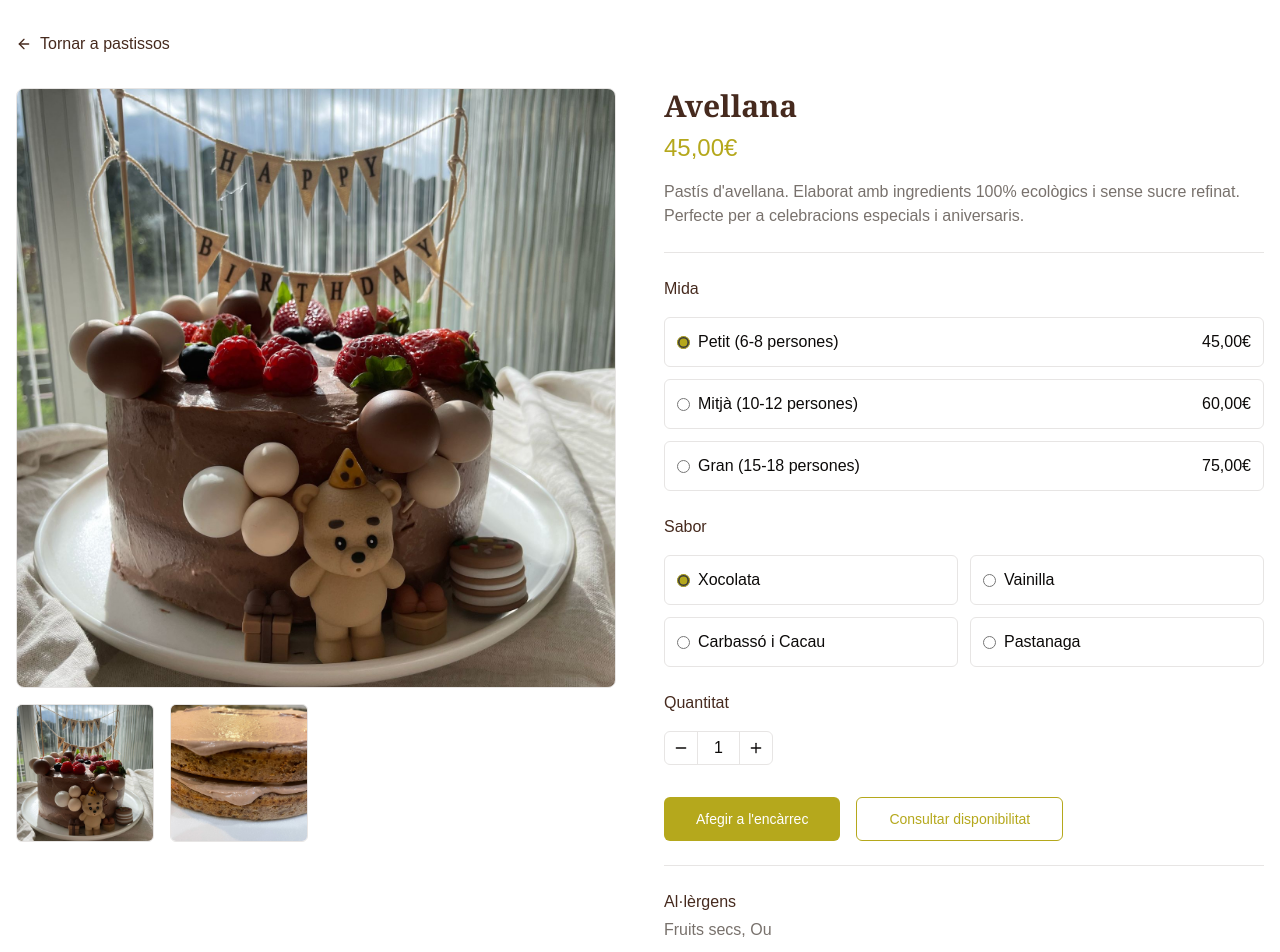
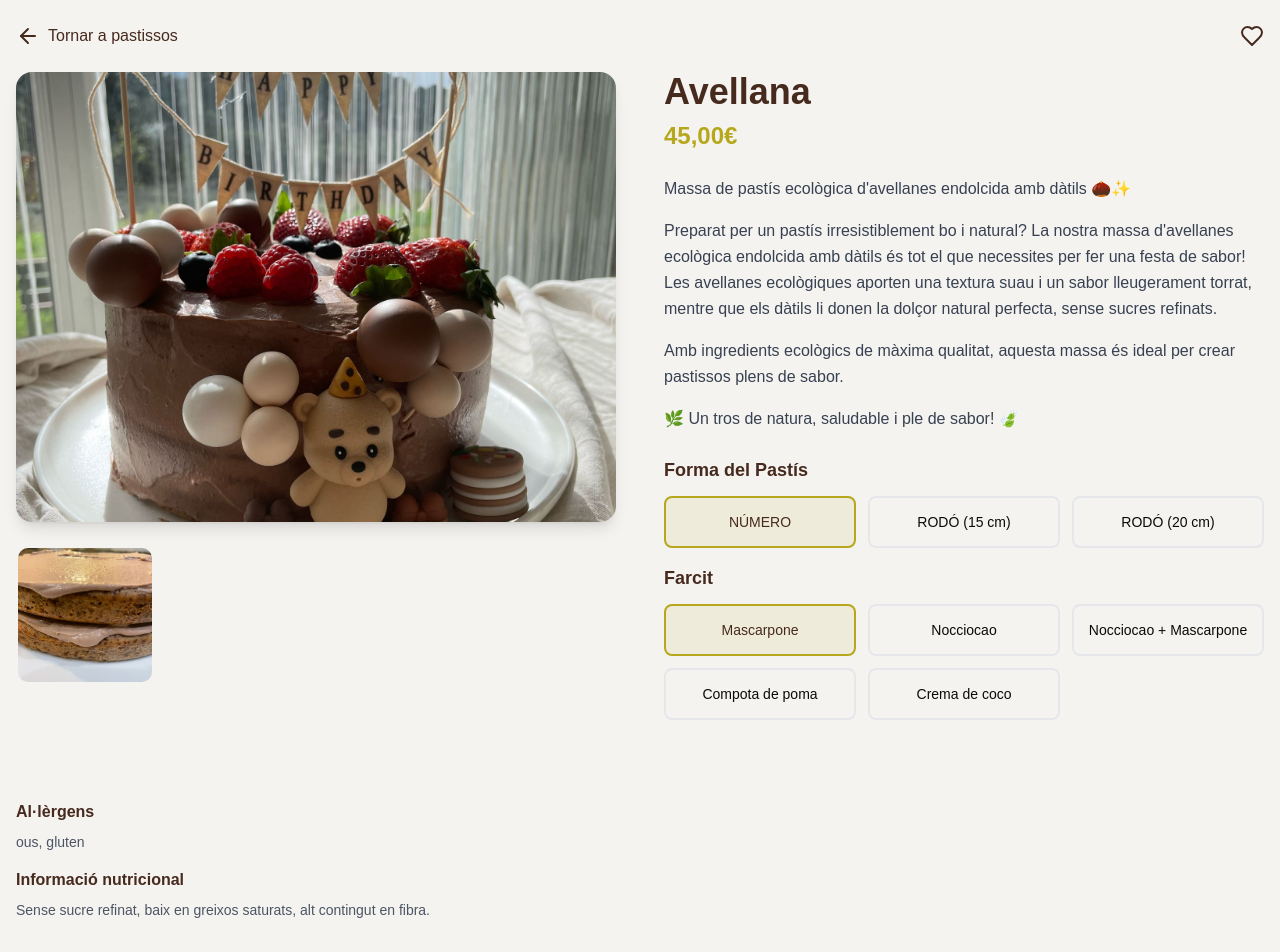
Before and after one commit to oriolbernal/datilbyhelen, a Next.js app: page /cakes/pastis-avellana in a window 1280 px wide. Shown: the top 952 px of the page. Built offline with nearby package versions, Linux system fonts and the light colour scheme; a web font is replaced by a local one.

Commit message:
core: selector de forma i farcit

```diff
--- a/app/cakes/[slug]/page.tsx
+++ b/app/cakes/[slug]/page.tsx
@@ -1,9 +1,9 @@
 import Image from "next/image";
 import Link from "next/link";
-import { ArrowLeft, Minus, Plus } from "lucide-react";
-import { Button } from "@/components/ui/button";
-import { Separator } from "@/components/ui/separator";
+import { ArrowLeft, Heart } from "lucide-react";
 import cakes from "@/data/cakes.json";
+import fillings from "@/data/fillings.json";
+import shapes from "@/data/shapes.json";
 
 export function generateStaticParams(): { slug: string }[] {
   return cakes.map((cake) => ({
@@ -11,226 +11,169 @@ export function generateStaticParams(): { slug: string }[] {
   }));
 }
 
-export default async function CakeDetailPage({
+export default function CakeDetailPage({
   params,
 }: {
-  params: Promise<{ slug: string }>;
+  params: { slug: string };
 }) {
-  const { slug } = await params;
-  const cakeDetails = cakes.find((cake) => cake.slug === slug);
-  if (!cakeDetails) {
-    return <div>Pastís no trobat</div>;
-  }
+  const cakeDetails = cakes.find((cake) => cake.slug === params.slug);
+
+  if (!cakeDetails) return <div>Pastís no trobat</div>;
+
   return (
-    <div className="min-h-screen bg-white">
-      <div className="container px-4 py-8 mx-auto">
+    <div className="bg-[#F5F3F0] min-h-screen flex flex-col">
+      <header className="container mx-auto px-4 py-6 flex justify-between items-center">
         <Link
           href="/cakes"
-          className="inline-flex items-center gap-2 text-datil-brown hover:text-datil-yellow mb-8"
+          className="group flex items-center text-datil-brown hover:text-datil-yellow transition-colors"
         >
-          <ArrowLeft className="h-4 w-4" />
-          <span>Tornar a pastissos</span>
+          <ArrowLeft className="mr-2 group-hover:-translate-x-1 transition-transform" />
+          Tornar a pastissos
         </Link>
+        <div className="flex items-center space-x-4">
+          <button className="text-datil-brown hover:text-datil-yellow transition-colors">
+            <Heart className="w-6 h-6" />
+          </button>
+        </div>
+      </header>
 
-        <div className="grid md:grid-cols-2 gap-8 lg:gap-12">
-          {/* Product Images */}
-          <div className="space-y-4">
-            <div className="relative aspect-square overflow-hidden rounded-lg border bg-white">
+      <main className="container mx-auto px-4 grid md:grid-cols-2 gap-12 flex-grow">
+        {/* Galeria de Imágenes */}
+        <div className="space-y-6">
+          <div className="relative aspect-[4/3] rounded-2xl overflow-hidden shadow-lg">
             <Image
               src={`${
                 process.env.NODE_ENV === "production" ? "/datilbyhelen" : ""
-                }${cakeDetails.images[0] || "/placeholder.svg"}`}
+              }${cakeDetails.images[0]}`}
               alt={cakeDetails.name}
               fill
-                className="object-cover"
+              className="object-cover transition-transform hover:scale-105 duration-500"
               priority
             />
           </div>
+
           <div className="grid grid-cols-4 gap-4">
-              {cakeDetails.images.map((image, index) => (
+            {cakeDetails.images.slice(1, 5).map((image, index) => (
               <div
                 key={index}
-                  className="relative aspect-square overflow-hidden rounded-md border bg-white"
+                className="aspect-square rounded-xl overflow-hidden border-2 border-transparent hover:border-datil-yellow transition-all"
               >
                 <Image
                   src={`${
-                      process.env.NODE_ENV === "production"
-                        ? "/datilbyhelen"
-                        : ""
-                    }${image || "/placeholder.svg"}`}
-                    alt={`${cakeDetails.name} - Vista ${index + 1}`}
-                    fill
-                    className="object-cover"
+                    process.env.NODE_ENV === "production" ? "/datilbyhelen" : ""
+                  }${image}`}
+                  alt={`Detalle ${index + 1}`}
+                  width={200}
+                  height={200}
+                  className="w-full h-full object-cover hover:scale-110 transition-transform"
                 />
               </div>
             ))}
           </div>
         </div>
 
-          {/* Product Info */}
-          <div className="flex flex-col">
-            <h1 className="font-serif text-3xl font-bold text-datil-brown">
+        {/* Información del Producto */}
+        <div className="space-y-6">
+          <div className="space-y-2">
+            <h1 className="text-4xl font-bold text-datil-brown">
               {cakeDetails.name}
             </h1>
-            <p className="text-2xl font-medium text-datil-yellow mt-2">
+
+            <p className="text-2xl font-semibold text-datil-yellow">
               {cakeDetails.price}
             </p>
-            <p className="mt-4 text-muted-foreground">
-              {cakeDetails.description}
+          </div>
+
+          <p className="text-gray-600 leading-relaxed">
+            {cakeDetails.description.map((paragraph, index) => (
+              <p key={index} className="text-gray-700 mb-4 leading-relaxed">
+                {paragraph}
+              </p>
+            ))}
           </p>
 
-            <Separator className="my-6" />
-
-            {/* Size Selection */}
           <div className="space-y-4">
-              <h3 className="font-medium text-datil-brown">Mida</h3>
-              <div className="grid gap-3">
-                {cakeDetails.sizes.map((size, index) => (
-                  <div
+            <div>
+              <h3 className="text-lg font-semibold text-datil-brown mb-3">
+                Forma del Pastís
+              </h3>
+              <div className="grid grid-cols-3 gap-3">
+                {shapes.map((shape, index) => (
+                  <label
                     key={index}
-                    className="flex items-center justify-between border rounded-md p-3 cursor-pointer hover:border-datil-yellow"
-                  >
-                    <label
-                      htmlFor={`size-${index}`}
-                      className="flex items-center cursor-pointer w-full"
+                    className={`
+                      border-2 rounded-lg p-3 text-center cursor-pointer transition-all
+                      ${
+                        index === 0
+                          ? "border-datil-yellow bg-datil-yellow/10 text-datil-brown"
+                          : "border-gray-200 hover:border-datil-yellow"
+                      }
+                    `}
                   >
                     <input
                       type="radio"
-                        id={`size-${index}`}
-                        name="size"
-                        className="mr-2 accent-datil-yellow"
+                      name="shape"
+                      className="hidden"
                       defaultChecked={index === 0}
                     />
-                      <span>{size.name}</span>
+                    <span className="text-sm">{shape.name}</span>
                   </label>
-                    <span className="font-medium">{size.price}</span>
-                  </div>
                 ))}
               </div>
             </div>
 
-            <div className="mt-6 space-y-4">
-              <h3 className="font-medium text-datil-brown">Sabor</h3>
-              <div className="grid grid-cols-2 gap-3">
-                {cakeDetails.flavors.map((flavor, index) => (
-                  <div
+            <div>
+              <h3 className="text-lg font-semibold text-datil-brown mb-3">
+                Farcit
+              </h3>
+              <div className="grid grid-cols-3 gap-3">
+                {fillings.map((filling, index) => (
+                  <label
                     key={index}
-                    className="flex items-center border rounded-md p-3 cursor-pointer hover:border-datil-yellow"
-                  >
-                    <label
-                      htmlFor={`flavor-${index}`}
-                      className="flex items-center cursor-pointer w-full"
+                    className={`
+                      border-2 rounded-lg p-3 text-center cursor-pointer transition-all
+                      ${
+                        index === 0
+                          ? "border-datil-yellow bg-datil-yellow/10 text-datil-brown"
+                          : "border-gray-200 hover:border-datil-yellow"
+                      }
+                    `}
                   >
                     <input
                       type="radio"
-                        id={`flavor-${index}`}
-                        name="flavor"
-                        className="mr-2 accent-datil-yellow"
+                      name="filling"
+                      className="hidden"
                       defaultChecked={index === 0}
                     />
-                      <span>{flavor}</span>
+                    <span className="text-sm">{filling.name}</span>
                   </label>
-                  </div>
-                ))}
-              </div>
-            </div>
-
-            <div className="mt-6 space-y-4">
-              <h3 className="font-medium text-datil-brown">Quantitat</h3>
-              <div className="flex items-center border rounded-md w-fit">
-                <button
-                  className="p-2 border-r"
-                  aria-label="Disminuir quantitat"
-                >
-                  <Minus className="h-4 w-4" />
-                </button>
-                <span className="px-4">1</span>
-                <button
-                  className="p-2 border-l"
-                  aria-label="Augmentar quantitat"
-                >
-                  <Plus className="h-4 w-4" />
-                </button>
-              </div>
-            </div>
-
-            <div className="mt-8 flex flex-col sm:flex-row gap-4">
-              <Button
-                className="bg-datil-yellow hover:bg-datil-yellow/90 text-white"
-                size="lg"
-              >
-                Afegir a l&apos;encàrrec
-              </Button>
-              <Button
-                variant="outline"
-                className="border-datil-yellow text-datil-yellow hover:bg-datil-yellow/10"
-                size="lg"
-              >
-                Consultar disponibilitat
-              </Button>
-            </div>
-
-            <Separator className="my-6" />
-
-            {/* Additional Info */}
-            <div className="space-y-4">
-              <div>
-                <h3 className="font-medium text-datil-brown">Al·lèrgens</h3>
-                <p className="text-muted-foreground mt-1">
-                  {cakeDetails.allergens.join(", ")}
-                </p>
-              </div>
-              <div>
-                <h3 className="font-medium text-datil-brown">
-                  Informació nutricional
-                </h3>
-                <p className="text-muted-foreground mt-1">
-                  {cakeDetails.nutritionalInfo}
-                </p>
-              </div>
-            </div>
-          </div>
-        </div>
-
-        {/* Product Description */}
-        <div className="mt-12">
-          <h2 className="font-serif text-2xl font-bold text-datil-brown mb-4">
-            Descripció del producte
-          </h2>
-          <div className="prose max-w-none text-muted-foreground">
-            {cakeDetails.longDescription.map((paragraph, index) => (
-              <p key={index} className="mb-4">
-                {paragraph}
-              </p>
-            ))}
-          </div>
-        </div>
-
-        {/* Related Products */}
-        <div className="mt-16">
-          <h2 className="font-serif text-2xl font-bold text-datil-brown mb-6">
-            També et pot interessar
-          </h2>
-          <div className="grid grid-cols-2 md:grid-cols-4 gap-4">
-            {[1, 2, 3, 4].map((item) => (
-              <Link key={item} href="#" className="group">
-                <div className="relative aspect-square overflow-hidden rounded-md bg-gray-100 mb-2">
-                  <Image
-                    src="/images/products.png"
-                    alt="Pastís relacionat"
-                    fill
-                    className="object-cover transition-transform group-hover:scale-105"
-                  />
-                </div>
-                <h3 className="font-medium text-datil-brown group-hover:text-datil-yellow">
-                  Pastís de Fruites
-                </h3>
-                <p className="text-sm text-datil-yellow">35,00€</p>
-              </Link>
                 ))}
               </div>
             </div>
           </div>
         </div>
+      </main>
+
+      {/* Descripción Expandida */}
+      <section className="container mx-auto px-4 mt-12 mb-12">
+        {/* Alérgenos e Información Nutricional */}
+        <div className="mt-8 space-y-4">
+          <div>
+            <h4 className="font-semibold text-datil-brown mb-2">Al·lèrgens</h4>
+            <p className="text-sm text-gray-600">
+              {cakeDetails.allergens.join(", ")}
+            </p>
+          </div>
+          <div>
+            <h4 className="font-semibold text-datil-brown mb-2">
+              Informació nutricional
+            </h4>
+            <p className="text-sm text-gray-600">
+              {cakeDetails.nutritionalInfo}
+            </p>
+          </div>
+        </div>
+      </section>
+    </div>
   );
 }
--- a/data/cakes.json
+++ b/data/cakes.json
@@ -4,23 +4,24 @@
     "name": "Bàsic",
     "slug": "pastis-basic",
     "price": "45,00€",
-    "description": "Pastís bàsic. Elaborat amb ingredients 100% ecològics i sense sucre refinat. Perfecte per a celebracions especials i aniversaris.",
-    "longDescription": [
-      "El nostre pastís bàsic és una delícia per als amants del dolç saludable. Elaborat amb cacau pur i endolcit amb dàtils, ofereix un sabor intens sense els efectes negatius del sucre refinat.",
-      "És un pa de pessic esponjós i humit que et sorprendrà.",
-      "Tots els nostres ingredients són 100% ecològics i de proximitat, seleccionats amb cura per garantir la màxima qualitat i sabor."
+    "description": [
+      "Si penses que menjar saludable vol dir renunciar al plaer, és que encara no has provat la nostra massa de pastís ecològica! Endolcida amb dàtils 100% naturals, aconsegueix aquell toc dolç sense una sola cullerada de sucre refinat.",
+      "Elaborada amb ingredients ecològics de primera qualitat, aquesta massa és suau, esponjosa i irresistible. Perfecta per a qualsevol tipus de farcit, personalitza el teu pastís!",
+      "🌿 Sense artificis, sense sucre refinat… només sabor pur i ecològic! 🍃"
     ],
     "images": [
       "/images/cakes/gabriela_1.jpeg",
       "/images/cakes/gabriela_2.jpeg"
     ],
-    "sizes": [
+    "sizes": ["1", "2", "3"],
+    "sizes2": [
       { "name": "Petit (6-8 persones)", "price": "45,00€" },
       { "name": "Mitjà (10-12 persones)", "price": "60,00€" },
       { "name": "Gran (15-18 persones)", "price": "75,00€" }
     ],
+    "fillings": ["1", "2", "3", "4", "5"],
     "flavors": ["Xocolata", "Vainilla", "Carbassó i Cacau", "Pastanaga"],
-    "allergens": ["Fruits secs", "Ou"],
+    "allergens": ["ous", "gluten"],
     "nutritionalInfo": "Sense sucre refinat, baix en greixos saturats, alt contingut en fibra."
   },
   {
@@ -28,20 +29,17 @@
     "name": "Avellana",
     "slug": "pastis-avellana",
     "price": "45,00€",
-    "description": "Pastís d'avellana. Elaborat amb ingredients 100% ecològics i sense sucre refinat. Perfecte per a celebracions especials i aniversaris.",
-    "longDescription": [
-      "El nostre pastís d'avellana és una delícia per als amants del dolç saludable. Elaborat amb cacau pur i endolcit amb dàtils, ofereix un sabor intens sense els efectes negatius del sucre refinat.",
-      "És un pa de pessic esponjós i humit que et sorprendrà.",
-      "Tots els nostres ingredients són 100% ecològics i de proximitat, seleccionats amb cura per garantir la màxima qualitat i sabor."
+    "description": [
+      "Massa de pastís ecològica d'avellanes endolcida amb dàtils 🌰✨",
+      "Preparat per un pastís irresistiblement bo i natural? La nostra massa d'avellanes ecològica endolcida amb dàtils és tot el que necessites per fer una festa de sabor! Les avellanes ecològiques aporten una textura suau i un sabor lleugerament torrat, mentre que els dàtils li donen la dolçor natural perfecta, sense sucres refinats.",
+      "Amb ingredients ecològics de màxima qualitat, aquesta massa és ideal per crear pastissos plens de sabor.",
+      "🌿 Un tros de natura, saludable i ple de sabor! 🍃"
     ],
     "images": ["/images/cakes/sienna_1.jpeg", "/images/cakes/sienna_2.jpeg"],
-    "sizes": [
-      { "name": "Petit (6-8 persones)", "price": "45,00€" },
-      { "name": "Mitjà (10-12 persones)", "price": "60,00€" },
-      { "name": "Gran (15-18 persones)", "price": "75,00€" }
-    ],
+    "sizes": ["1", "2", "3"],
+    "fillings": ["1", "2", "3", "4", "5"],
     "flavors": ["Xocolata", "Vainilla", "Carbassó i Cacau", "Pastanaga"],
-    "allergens": ["Fruits secs", "Ou"],
+    "allergens": ["ous", "gluten"],
     "nutritionalInfo": "Sense sucre refinat, baix en greixos saturats, alt contingut en fibra."
   },
   {
@@ -49,20 +47,17 @@
     "name": "Pastanaga",
     "slug": "pastis-pastanaga",
     "price": "45,00€",
-    "description": "Pastís de pastanaga. Elaborat amb ingredients 100% ecològics i sense sucre refinat. Perfecte per a celebracions especials i aniversaris.",
-    "longDescription": [
-      "El nostre pastís de pastanaga és una delícia per als amants del dolç saludable. Elaborat amb cacau pur i endolcit amb dàtils, ofereix un sabor intens sense els efectes negatius del sucre refinat.",
-      "És un pa de pessic esponjós i humit que et sorprendrà.",
-      "Tots els nostres ingredients són 100% ecològics i de proximitat, seleccionats amb cura per garantir la màxima qualitat i sabor."
+    "description": [
+      "Massa de pastís ecològica de pastanaga endolcida amb dàtils 🥕✨",
+      "Prepara’t per a una explosió de sabor natural amb la nostra massa de pastís ecològica de pastanaga, endolcida amb dàtils que aporten una dolçor delicada i totalment natural, sense necessitat de sucres refinats. Aquesta combinació perfecta de pastanaga fresca i dàtils crea una textura suau i humida, perfecte pel teu pastís.",
+      "Feta amb ingredients ecològics i farines integrals de la millor qualitat, aquesta massa és ideal per a un pastís saludable i ple de sabor.",
+      "🌿 Gaudeix d’un pastís dolç, nutritiu i totalment ecològic, com si vingués directament de la natura! 🍃"
     ],
     "images": ["/images/cakes/pastanaga.avif"],
-    "sizes": [
-      { "name": "Petit (6-8 persones)", "price": "45,00€" },
-      { "name": "Mitjà (10-12 persones)", "price": "60,00€" },
-      { "name": "Gran (15-18 persones)", "price": "75,00€" }
-    ],
+    "sizes": ["1", "2", "3"],
+    "fillings": ["1", "2", "3", "4", "5"],
     "flavors": ["Xocolata", "Vainilla", "Carbassó i Cacau", "Pastanaga"],
-    "allergens": ["Fruits secs", "Ou"],
+    "allergens": ["ous", "gluten"],
     "nutritionalInfo": "Sense sucre refinat, baix en greixos saturats, alt contingut en fibra."
   },
   {
@@ -70,11 +65,11 @@
     "name": "Carbassó i Cacau",
     "slug": "pastis-carbasso-cacau",
     "price": "45,00€",
-    "description": "Pastís de carbassó i cacau. Elaborat amb ingredients 100% ecològics i sense sucre refinat. Perfecte per a celebracions especials i aniversaris.",
-    "longDescription": [
-      "El nostre pastís de carbassó i cacau és una delícia per als amants del dolç saludable. Elaborat amb cacau pur i endolcit amb dàtils, ofereix un sabor intens sense els efectes negatius del sucre refinat.",
-      "És un pa de pessic esponjós i humit que et sorprendrà.",
-      "Tots els nostres ingredients són 100% ecològics i de proximitat, seleccionats amb cura per garantir la màxima qualitat i sabor."
+    "description": [
+      "Massa de pastís ecològica de carbassó i cacau endolcida amb dàtils 🎂🌿",
+      "Si creies que no es poden combinar verdura i xocolata, prepara’t per canviar d’opinió! La nostra massa de pastís ecològica de carbassó i cacau, endolcida amb dàtils, és una combinació inesperada però absolutament deliciosa. El carbassó aporta una textura suau i humida, mentre que el cacau ecològic li dóna aquell toc de xocolata tan irresistible, tot sense sucres refinats.",
+      "Amb ingredients ecològics de qualitat, aquesta massa és perfecta per a un pastís saludable i ple de sabor, ideal per a qui vol un postre nutritiu sense renunciar al plaer.",
+      "🌿 Un pastís sorprenent, saludable i totalment ecològic! 🍫🌱"
     ],
     "images": ["/images/cakes/julia_1.jpeg"],
     "sizes": [
@@ -82,8 +77,9 @@
       { "name": "Mitjà (10-12 persones)", "price": "60,00€" },
       { "name": "Gran (15-18 persones)", "price": "75,00€" }
     ],
+    "fillings": ["1", "2", "3", "4", "5"],
     "flavors": ["Xocolata", "Vainilla", "Carbassó i Cacau", "Pastanaga"],
-    "allergens": ["Fruits secs", "Ou"],
+    "allergens": ["ous", "gluten"],
     "nutritionalInfo": "Sense sucre refinat, baix en greixos saturats, alt contingut en fibra."
   },
   {
@@ -91,11 +87,11 @@
     "name": "Plàtan",
     "slug": "pastis-platan",
     "price": "45,00€",
-    "description": "Pastís de plàtan. Elaborat amb ingredients 100% ecològics i sense sucre refinat. Perfecte per a celebracions especials i aniversaris.",
-    "longDescription": [
-      "El nostre pastís de plàtan és una delícia per als amants del dolç saludable. Elaborat amb cacau pur i endolcit amb dàtils, ofereix un sabor intens sense els efectes negatius del sucre refinat.",
-      "És un pa de pessic esponjós i humit que et sorprendrà.",
-      "Tots els nostres ingredients són 100% ecològics i de proximitat, seleccionats amb cura per garantir la màxima qualitat i sabor."
+    "description": [
+      "Massa de pastís ecològica de plàtan 🍌✨",
+      "Descobreix la nostra massa de pastís ecològica de plàtan, una delícia natural que aporta una dolçor suau i una textura irresistiblement tendra, tot sense necessitat de sucres refinats. El plàtan madur, ple de sabor, fa que aquest pastís sigui perfecte per als amants d’un postre saludable però saborós.",
+      "Elaborada amb ingredients ecològics de màxima qualitat, aquesta massa és ideal per a pastissos lleugers, esponjosos i nutritius.",
+      "🌿 Un pastís senzill, natural i totalment ecològic, com ha de ser! 🍃"
     ],
     "images": ["/images/cakes/platan.jpg"],
     "sizes": [
@@ -103,8 +99,9 @@
       { "name": "Mitjà (10-12 persones)", "price": "60,00€" },
       { "name": "Gran (15-18 persones)", "price": "75,00€" }
     ],
+    "fillings": ["1", "2", "3", "4", "5"],
     "flavors": ["Xocolata", "Vainilla", "Carbassó i Cacau", "Pastanaga"],
-    "allergens": ["Fruits secs", "Ou"],
+    "allergens": ["ous", "gluten"],
     "nutritionalInfo": "Sense sucre refinat, baix en greixos saturats, alt contingut en fibra."
   }
 ]
--- /dev/null
+++ b/data/fillings.json
@@ -0,0 +1,27 @@
+[
+  {
+    "id": "1",
+    "name": "Mascarpone",
+    "allergens": ["lactosa"]
+  },
+  {
+    "id": "2",
+    "name": "Nocciocao",
+    "allergens": ["avellana"]
+  },
+  {
+    "id": "3",
+    "name": "Nocciocao + Mascarpone",
+    "allergens": ["lactosa", "avellana"]
+  },
+  {
+    "id": "4",
+    "name": "Compota de poma",
+    "allergens": ["fructosa"]
+  },
+  {
+    "id": "5",
+    "name": "Crema de coco",
+    "allergens": ["coco"]
+  }
+]
--- /dev/null
+++ b/data/shapes.json
@@ -0,0 +1,35 @@
+[
+  {
+    "id": "1",
+    "name": "NÚMERO",
+    "slug": "base-numerica",
+    "description": "Base amb forma de número.",
+    "sizes": [
+      { "name": "S (8-10 persones)", "price": "45,00€" },
+      { "name": "M (14-16 persones)", "price": "60,00€" },
+      { "name": "L (20-22 persones)", "price": "75,00€" }
+    ]
+  },
+  {
+    "id": "2",
+    "name": "RODÓ (15 cm)",
+    "slug": "base-rodona-m",
+    "description": "Base amb forma rodona.",
+    "sizes": [
+      { "name": "S (4-6 persones)", "price": "45,00€" },
+      { "name": "M (10-12 persones)", "price": "60,00€" },
+      { "name": "L (16-18 persones)", "price": "75,00€" }
+    ]
+  },
+  {
+    "id": "3",
+    "name": "RODÓ (20 cm)",
+    "slug": "base-rodona-l",
+    "description": "Base amb forma rodona.",
+    "sizes": [
+      { "name": "S (8-10 persones)", "price": "45,00€" },
+      { "name": "M (14-16 persones)", "price": "60,00€" },
+      { "name": "L (22-24 persones)", "price": "75,00€" }
+    ]
+  }
+]
```
Lines whose indentation alone changed are shown as unchanged.
